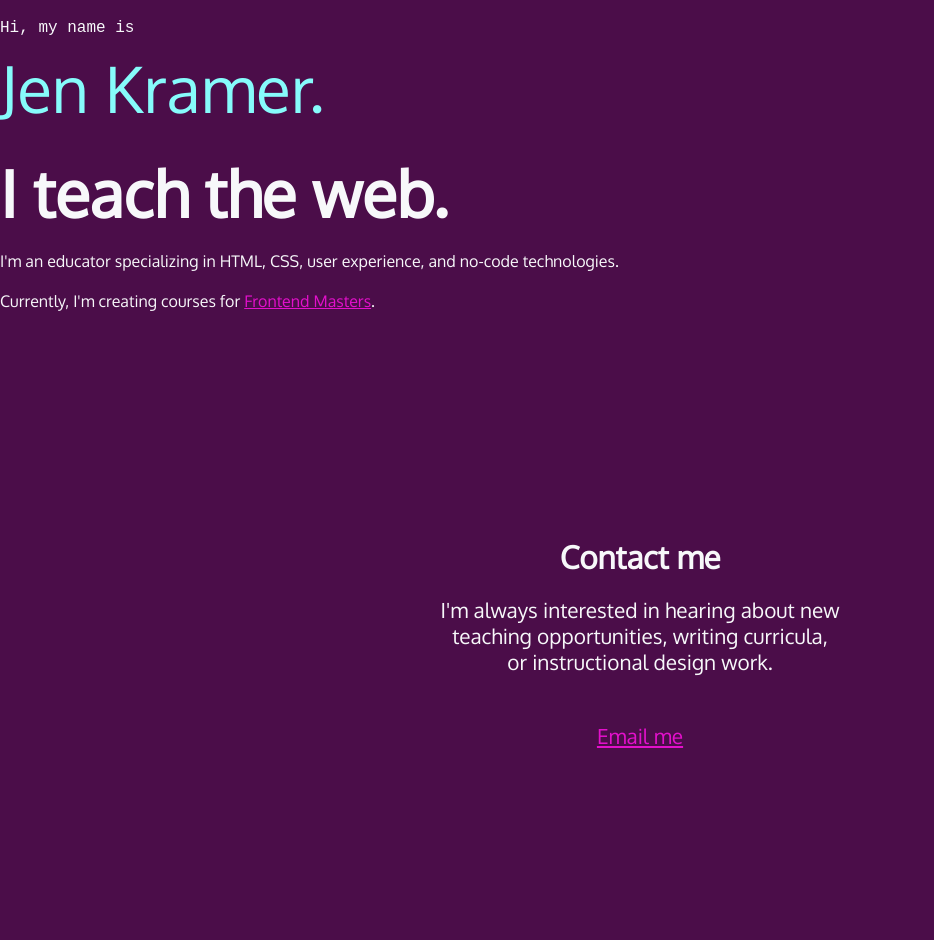
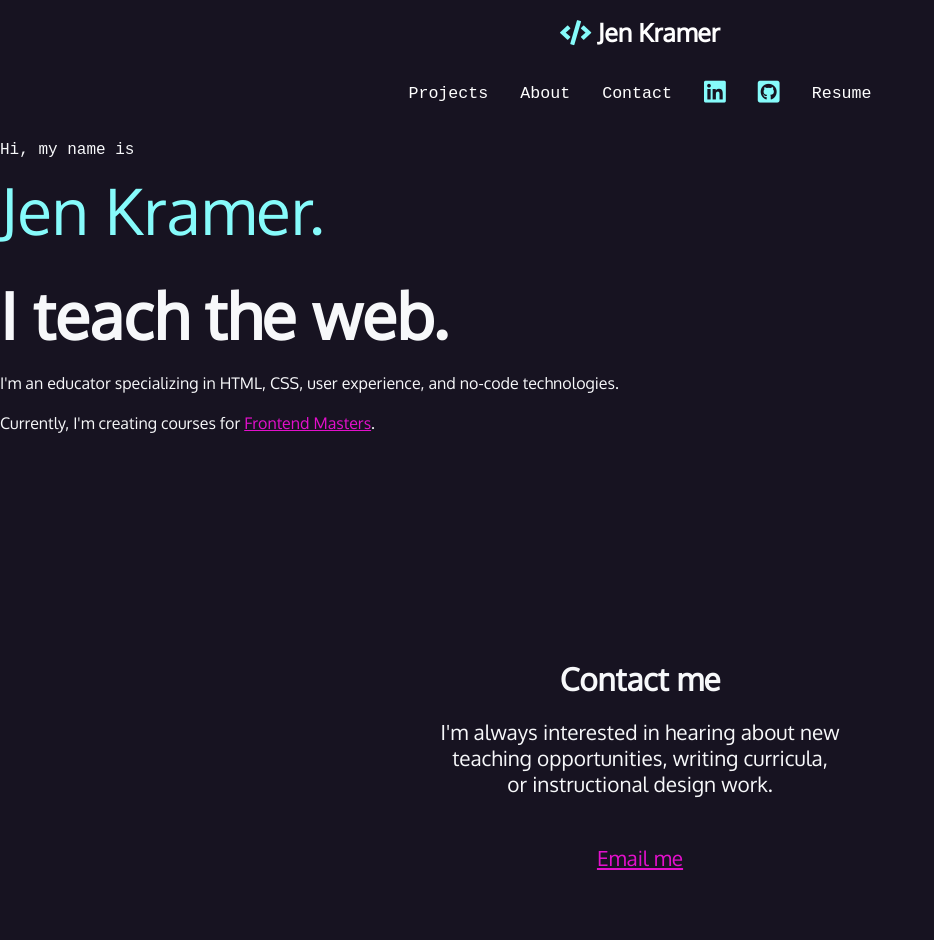
Before and after one commit to stphndev/portfolio_html_css, a website: page index.html in a window 1280 px wide. Shown: the whole page, without its empty margins (0-934 px from the left). Before the commit the page ends 818 px from the top, so only its background shows below. Drawn offline with Linux system fonts and the light colour scheme; a web font is replaced by a local one.

Commit message:
Tutorials on navbar, flexbox and font-awesome

```diff
--- a/index.html
+++ b/index.html
@@ -5,8 +5,37 @@
     <meta name="viewport" content="width=device-width, initial-scale=1.0">
     <title>Document</title>
     <link rel="stylesheet" href="styles.css">
+    <link href="https://cdnjs.cloudflare.com/ajax/libs/font-awesome/5.13.0/css/all.min.css" rel="stylesheet">
 </head>
 <body>
+    <nav>
+        <ul>
+          <li>
+            <h1>
+              <a href="index.html">
+                <span class="fas fa-code" aria-hidden="true"></span>
+                <span>Jen Kramer</span>
+              </a>
+            </h1>
+          </li>
+          <li><a href="#projects">Projects</a></li>
+          <li><a href="about.html">About</a></li>
+          <li><a href="#contact">Contact</a></li>
+          <li>
+            <a href="https://www.linkedin.com/in/jen4web/" target="_blank">
+              <span class="fab fa-linkedin" aria-hidden="true"></span>
+              <span class="sr-only">LinkedIn</span>
+            </a>
+          </li>
+          <li>
+            <a href="https://www.github.com/jen4web" target="_blank">
+              <span class="fab fa-github-square" aria-hidden="true"></span>
+              <span class="sr-only">Github</span>
+            </a>
+          </li>
+          <li><a href="https://www.dropbox.com/s/3z2hm5gu3v2lrfy/JenKramerCV.pdf?dl=0">Resume</a></li>
+        </ul>
+      </nav>
     <section id="intro">
         <p class="name">Hi, my name is <span>Jen Kramer.</span></p>
         <h2>I teach the web.</h2>
--- a/styles.css
+++ b/styles.css
@@ -27,7 +27,7 @@ body {
     padding: 0;
     margin: 0;
     font-family: var(--sans);
-    background-color: var(--plum);
+    background-color: var(--black);
     color: var(--white);
     font-size: var(--font-size);
   }
@@ -83,3 +83,47 @@ a:hover {
   #contact p:last-child {
     margin-top: 3rem;
   }
+
+  /* navigation */
+  nav {
+    font-family: var(--mono);
+    font-size: 80%;
+    padding: 1rem;
+  }
+
+  nav h1 a {
+    font-family: var(--sans);
+  }
+
+  nav ul {
+    margin: 0;
+    padding: 0;
+    list-style-type: none;
+    display: flex;
+    flex-flow: row wrap;
+    justify-content: center;
+    align-items: center;
+    gap: 2rem;
+  }
+  nav li:first-child {
+    flex-basis: 100%;
+    text-align: center;
+  }
+  nav [class*="fa-"] {
+      font-size: 150%;
+      color: var(--aqua);
+  }
+  nav h1 [class*="fa-"] {
+      font-size: 100%;
+      color: var(--aqua);
+  }
+  nav a {
+    color: white;
+    text-decoration: none;
+    display: block;
+  }
+
+  nav a:hover,
+  nav [class*="fa-"]:hover {
+    color: var(--magenta);
+  }
```
Lines whose indentation alone changed are shown as unchanged.
